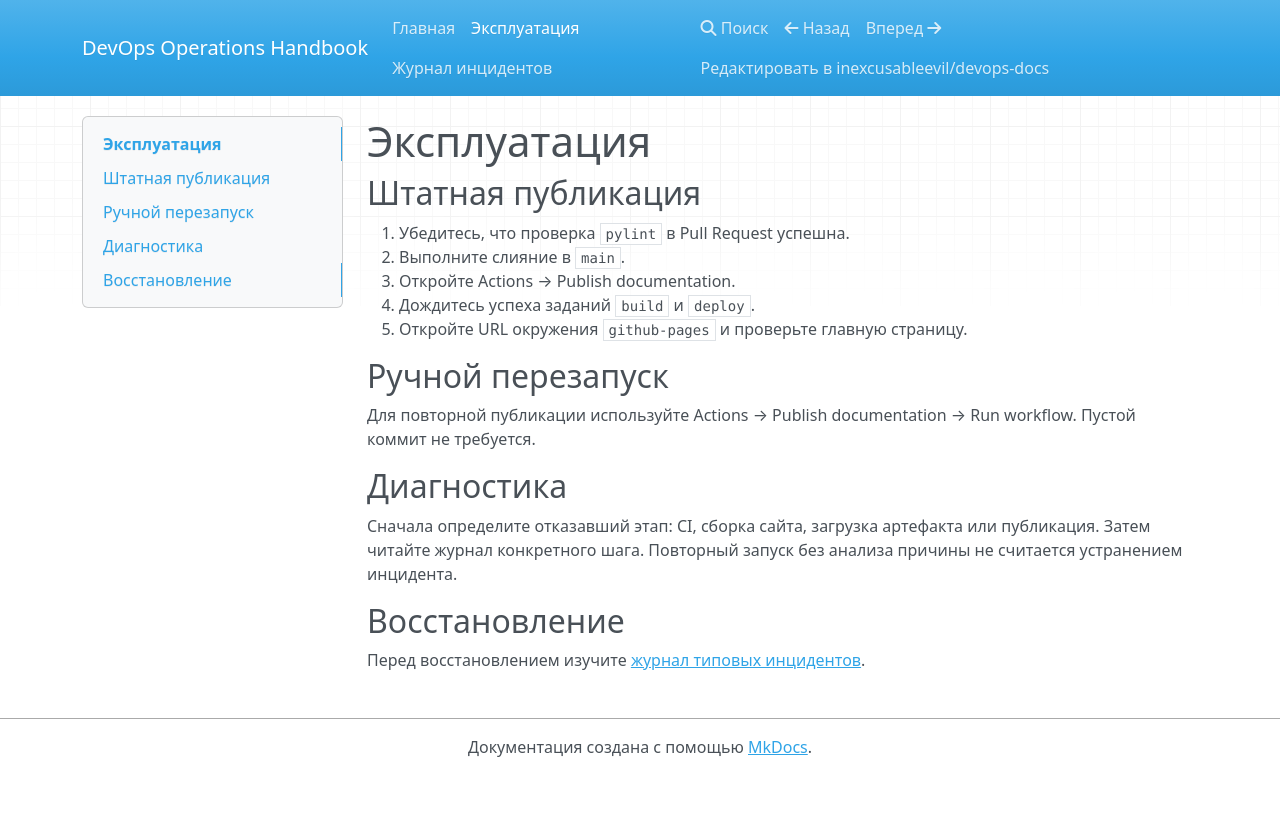
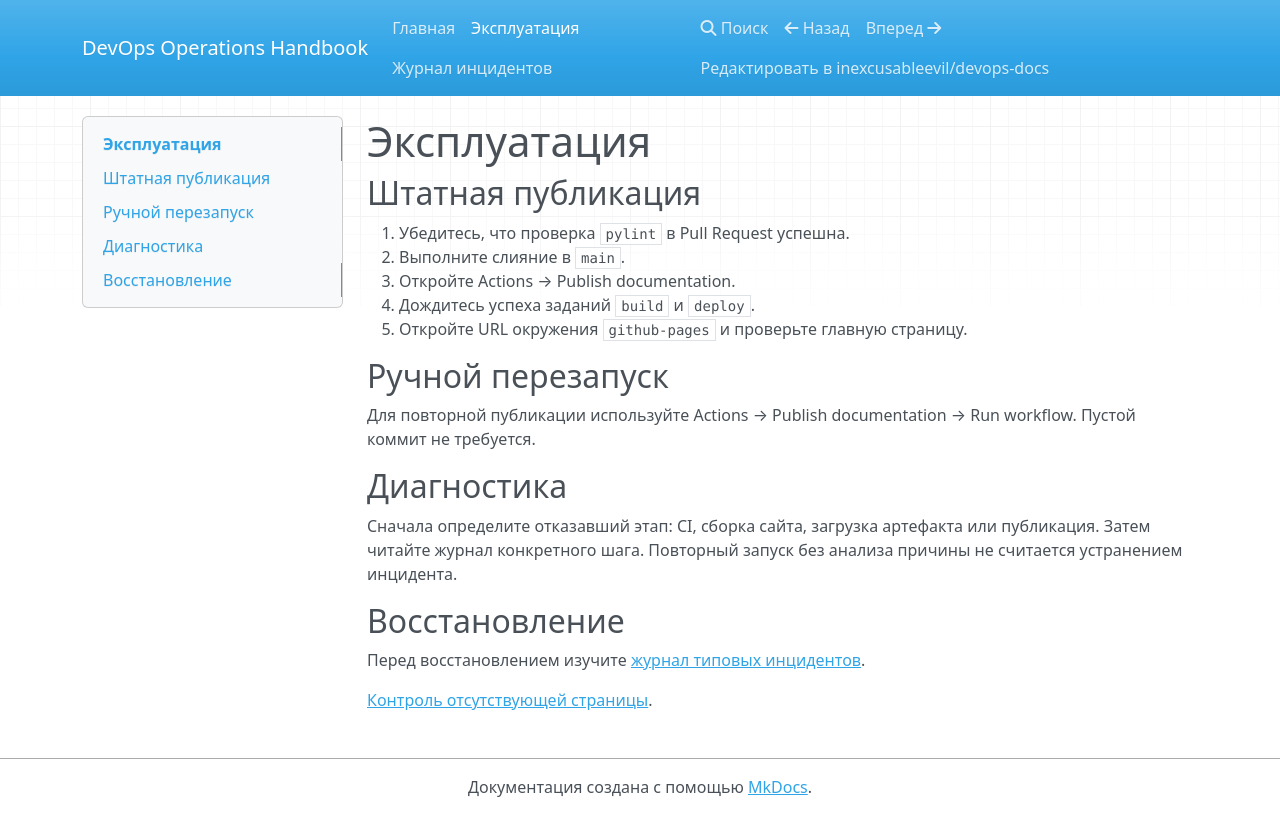
Before and after one commit to inexcusableevil/devops-docs, an MkDocs documentation site: the page built from docs/runbook.md, in a window 1280 px wide. Shown: the top 836 px of the page. Built offline with MkDocs 1.6.1, drawn with Linux system fonts in a browser that asks for light colours; nearby versions of some CDN libraries.

Commit message:
docs: test missing page protection

```diff
--- a/docs/runbook.md
+++ b/docs/runbook.md
@@ -21,3 +21,5 @@
 ## Восстановление
 
 Перед восстановлением изучите [журнал типовых инцидентов](incidents.md).
+
+[Контроль отсутствующей страницы](missing-page.md).
```
